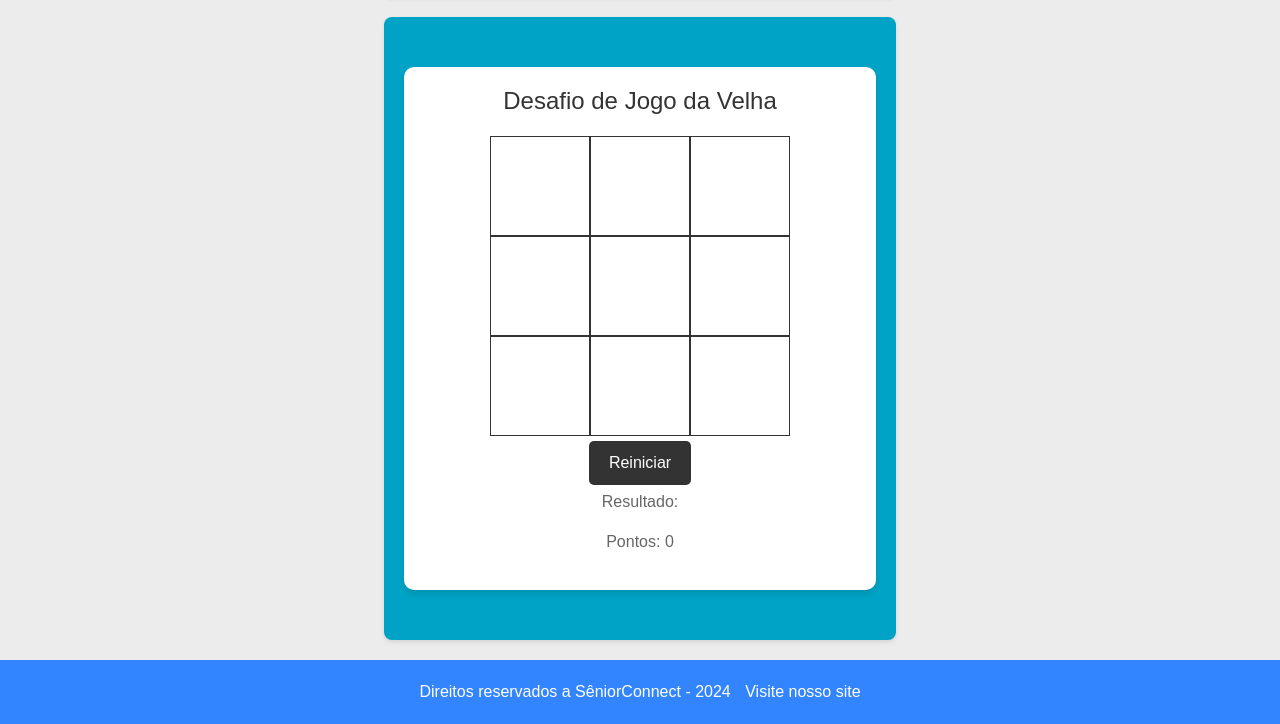
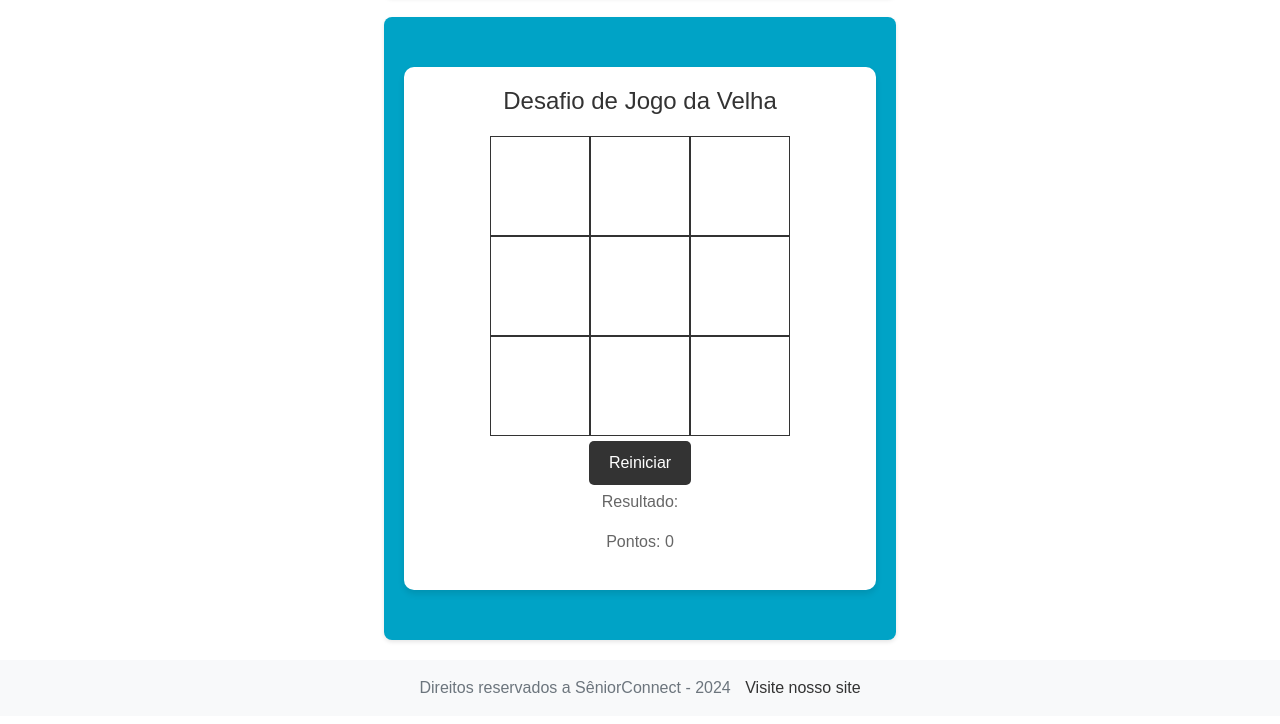
Before and after one commit to ICEI-PUC-Minas-PMV-ADS/pmv-ads-2024-1-e1-proj-web-t8-pmv-ads-2024-1-e1-projseniorconnect, a plain HTML site: page codigo-fonte/code_html/html_desafio.html in a window 1280 px wide. Shown: the part 572-1296 px from the top of the page. Drawn offline with nearby package versions, Linux system fonts and the light colour scheme.

Commit message:
modificacoes_tecnologia_desafios_noticias

```diff
--- a/codigo-fonte/code_css/style_desafio.css
+++ b/codigo-fonte/code_css/style_desafio.css
@@ -2,7 +2,7 @@ body {
     font-family: Arial, sans-serif;
     margin: 0;
     padding: 0;
-    background-color: #ECECEC;
+   /* background-color: white; */
 }
 
 .container {
@@ -221,9 +221,10 @@ body {
     font-weight: bold;
 
 }
+
+
 footer {
-    background-color: #3385ff;
-    color: #fff;
+    color: yellow;
     text-align: center;
     padding: 20px 0;
 
--- a/codigo-fonte/code_css/style_noticias.css
+++ b/codigo-fonte/code_css/style_noticias.css
@@ -7,7 +7,7 @@
 
 body{
   /* background-color: #ffeb3b; */
-  font-family: Verdana, Geneva, Tahoma, sans-serif;
+  font-family: Arial, sans-serif;
   width: 100%;
   min-height: 100vh;
   overflow-y: overlay;
--- a/codigo-fonte/code_css/style_tecnologia.css
+++ b/codigo-fonte/code_css/style_tecnologia.css
@@ -16,7 +16,7 @@
     padding: 20px;
     border-radius: 8px;
     box-shadow: 0 2px 4px rgba(0, 0, 0, 0.1);
-
+    margin-bottom: 50px;
 }
 
 body{
--- a/codigo-fonte/code_html/html_desafio.html
+++ b/codigo-fonte/code_html/html_desafio.html
@@ -95,10 +95,10 @@
 
     <script src="../code_js/script_desafio.js"></script>
     <script src="https://cdn.jsdelivr.net/npm/bootstrap@5.3.0-alpha1/dist/js/bootstrap.bundle.min.js"></script>
-    <footer class="footer">
+    <footer class="footer mt-auto py-3 bg-light">
         <div class="container text-center">
-            <span class="text-white">Direitos reservados a SêniorConnect - 2024</span>
-            <a href="https://www.seniorconnect.com.br" class="text-white">Visite nosso site</a>
+            <span class="text-muted">Direitos reservados a SêniorConnect - 2024</span>
+            <a href="https://www.seniorconnect.com.br" style="color: #333;">Visite nosso site</a>
         </div>
     </footer>
 </body>
```
